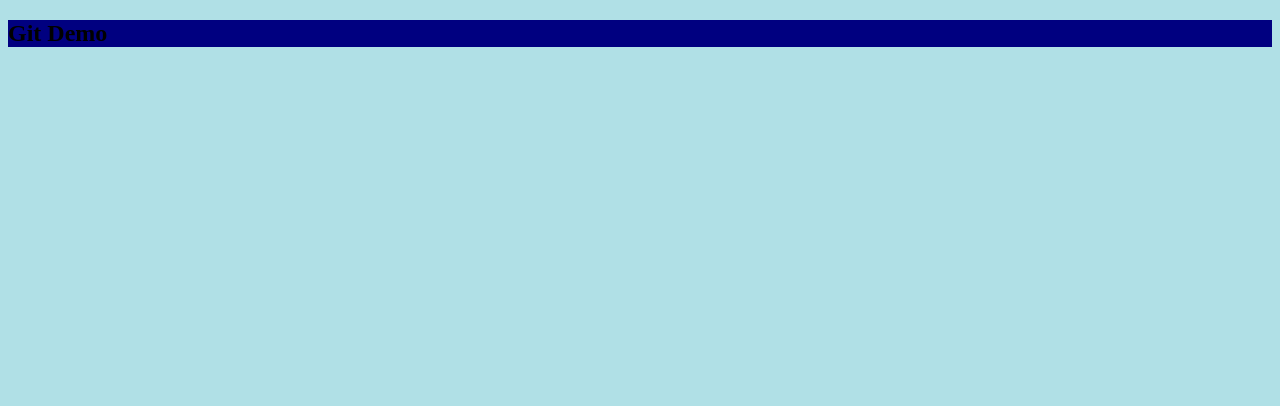
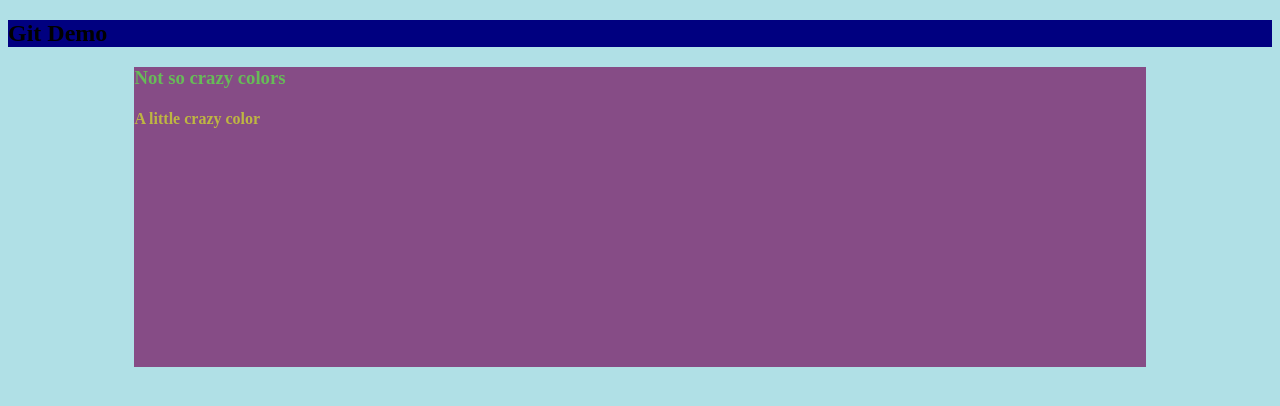
Before and after one commit to chriscanalia/git20, a plain HTML site: page index.html in a window 1280 px wide. Drawn offline with Linux system fonts and the light colour scheme.

Commit message:
Added colors to styles.css

```diff
--- a/index.html
+++ b/index.html
@@ -8,6 +8,11 @@
 </head>
 <body>
   <h2>Git Demo</h2>
+  <div class="container">
+    <h3>Not so crazy colors</h3>
+    <h4>A little crazy color</h4>
+  </div>
+
   <script src="app.js"></script>
 </body>
 </html>
--- a/styles.css
+++ b/styles.css
@@ -1,7 +1,18 @@
 body {
   background: powderblue;
 }
-
+.container {
+  width: 80%;
+  height: 300px;
+  background: rgb(134, 76, 134);
+  margin: auto;
+}
 h2 {
   background: navy;
 }
+h3 {
+  color: rgb(103, 187, 88);
+}
+h4 {
+  color: rgb(190, 182, 66);
+}
```
